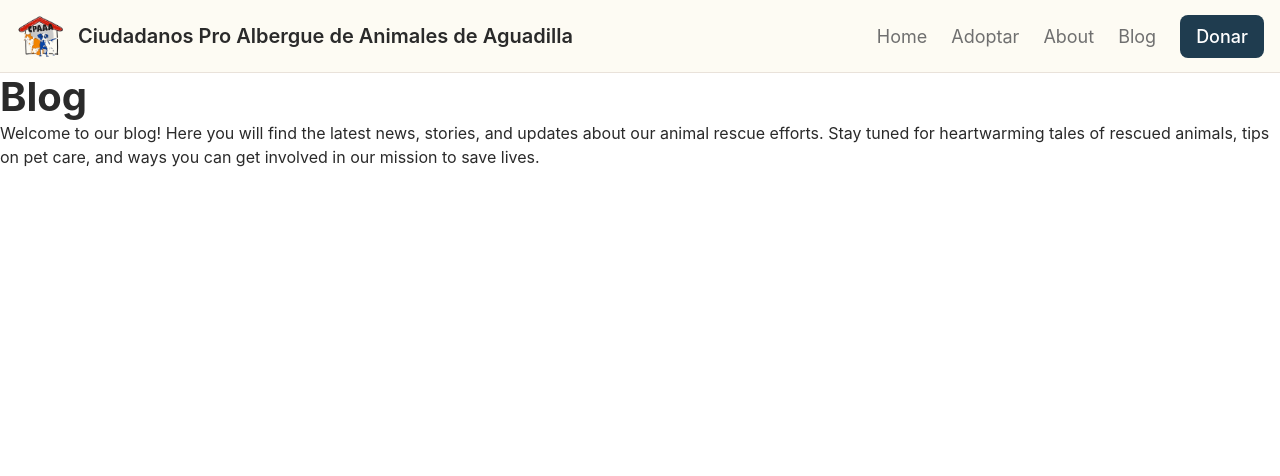
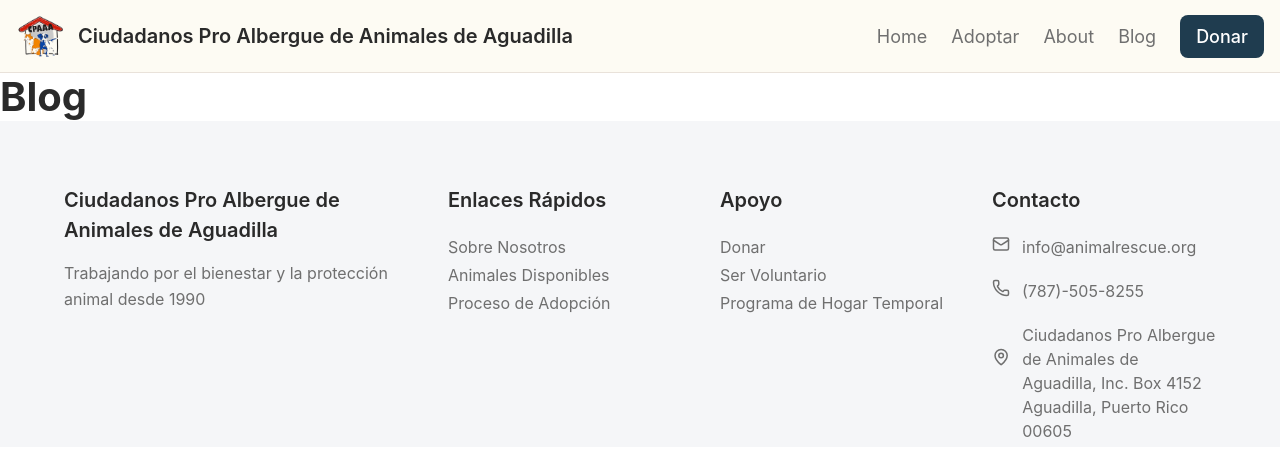
Before and after one commit to Lennon0926/capstone-animal-rescue-platform, a Next.js app in the folder apps/web/: page /blog in a window 1280 px wide. Shown: the top 476 px of the page. Built offline with nearby package versions, Linux system fonts and the light colour scheme.

Commit message:
Implement Header and Footer components; update styles and links across pages

```diff
--- a/apps/web/components/BlogPage/blog.tsx
+++ b/apps/web/components/BlogPage/blog.tsx
@@ -2,7 +2,6 @@
   return (
     <div>
       <h1>Blog</h1>
-      <p>Welcome to our blog! Here you will find the latest news, stories, and updates about our animal rescue efforts. Stay tuned for heartwarming tales of rescued animals, tips on pet care, and ways you can get involved in our mission to save lives.</p>
     </div>
   );
 }
--- a/apps/web/components/LandingPage/Footer/footerSection.tsx
+++ b/apps/web/components/Footer/footerSection.tsx
@@ -20,7 +20,7 @@
           <h4 className={styles.heading}>Enlaces Rápidos</h4>
           <ul>
             <li><Link href="/about">Sobre Nosotros</Link></li>
-            <li><Link href="/animals">Animales Disponibles</Link></li>
+            <li><Link href="/adopt">Animales Disponibles</Link></li>
             <li><Link href="/#adoption_process">Proceso de Adopción</Link></li>
           </ul>
         </div>
@@ -28,7 +28,7 @@
         <div className={styles.column}>
           <h4 className={styles.heading}>Apoyo</h4>
           <ul>
-            <li><Link href="/donate">Donar</Link></li>
+            <li><Link href="/donation">Donar</Link></li>
             <li><Link href="/volunteer">Ser Voluntario</Link></li>
             <li><Link href="/foster">Programa de Hogar Temporal</Link></li>
           </ul>
--- a/apps/web/components/LandingPage/Animals/animalsSection.tsx
+++ b/apps/web/components/LandingPage/Animals/animalsSection.tsx
@@ -79,7 +79,7 @@
             </div>
           ))}
         </div>
-        <Link href="/animals" className={styles.viewAll}>
+        <Link href="/adopt" className={styles.viewAll}>
             Ver Todos →
           </Link>
       </div>
--- a/apps/web/pages/about.tsx
+++ b/apps/web/pages/about.tsx
@@ -1,10 +1,12 @@
-import HeaderContainer from "@/components/LandingPage/Header/headerSection";
+import HeaderSection from "@/components/Header/headerSection";
+import FooterSection from "@/components/Footer/footerSection";
 
 export const About = () => {
   return (
     <div>
-      <HeaderContainer />
+      <HeaderSection />
       <h1>About Us</h1>
+      <FooterSection />
     </div>
   );
 };
--- a/apps/web/pages/adopt.tsx
+++ b/apps/web/pages/adopt.tsx
@@ -1,10 +1,12 @@
-import HeaderContainer from "@/components/LandingPage/Header/headerSection";
+import HeaderSection from "@/components/Header/headerSection";
+import FooterSection from "@/components/Footer/footerSection";
 
 export const Animals = () => {
   return (
     <div>
-      <HeaderContainer />
+      <HeaderSection />
       <h1>Animals Page</h1>
+      <FooterSection />
     </div>
   );
 };
--- a/apps/web/pages/animalInfo.tsx
+++ b/apps/web/pages/animalInfo.tsx
@@ -1,11 +1,13 @@
-import Header from "@/components/LandingPage/Header/headerSection";
+import HeaderSection from "@/components/Header/headerSection";
 import AnimalInfo from "@/components/AnimalInfoPage/animalInfo";
+import FooterSection from "@/components/Footer/footerSection";
 
 function AnimalInfoPage() {
   return (
     <div>
-      <Header />
+      <HeaderSection />
       <AnimalInfo />
+      <FooterSection />
     </div>
   );
 }
--- a/apps/web/pages/blog.tsx
+++ b/apps/web/pages/blog.tsx
@@ -1,11 +1,13 @@
 import Blog from "@/components/BlogPage/blog";
-import Header from "@/components/LandingPage/Header/headerSection";
+import HeaderSection from "@/components/Header/headerSection";
+import FooterSection from "@/components/Footer/footerSection";
 
 function BlogPage() {
   return (
     <div>
-      <Header />
+      <HeaderSection />
       <Blog />
+      <FooterSection />
     </div>
   );
 }
--- a/apps/web/pages/donation.tsx
+++ b/apps/web/pages/donation.tsx
@@ -1,10 +1,12 @@
-import HeaderContainer from "@/components/LandingPage/Header/headerSection";
+import HeaderSection from "@/components/Header/headerSection";
+import FooterSection from "@/components/Footer/footerSection";
 
 export const Donation = () => {
   return (
     <div>
-      <HeaderContainer />
+      <HeaderSection />
       <h1>Donation Page</h1>
+      <FooterSection />
     </div>
   );
 };
--- a/apps/web/pages/index.tsx
+++ b/apps/web/pages/index.tsx
@@ -1,10 +1,10 @@
-import HeaderSeccion from "@/components/LandingPage/Header/headerSection";
+import HeaderSeccion from "@/components/Header/headerSection";
 import DonationSection from "@/components/LandingPage/Donate/donationSection";
 import OurMissionSeccion from "@/components/LandingPage/Mission/ourMissionSection";
 import AnimalsSection from "@/components/LandingPage/Animals/animalsSection";
 import HowItWorks from "@/components/LandingPage/HowItWorks/howItWorksSection";
 import DonationBanner from "@/components/LandingPage/Donate/donationBanner";
-import FooterSection from "@/components/LandingPage/Footer/footerSection";
+import FooterSection from "@/components/Footer/footerSection";
 
 function Index() {
   return (
```
Also changed, not shown: apps/web/components/Footer/footerSection.module.css (renamed from apps/web/components/LandingPage/Footer/footerSection.module.css), apps/web/components/Header/headerSection.module.css (renamed from apps/web/components/LandingPage/Header/headerSection.module.css), apps/web/components/Header/headerSection.tsx (renamed from apps/web/components/LandingPage/Header/headerSection.tsx).
